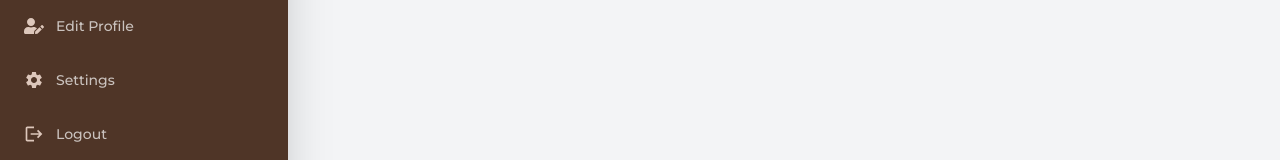
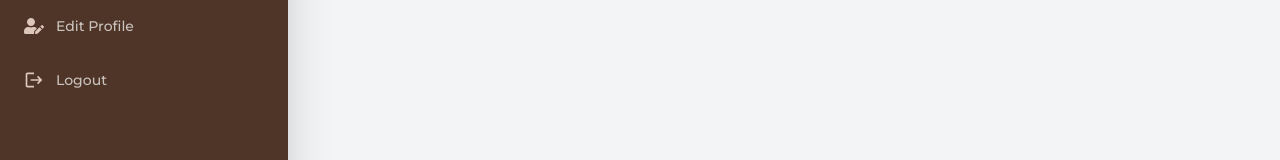
Before and after one commit to wahabsamii/Dwello-MERN-Stack-Real-Estate-Platform, a React (Create React App) app in the folder frontend/: page /user in a window 1280 px wide. Shown: the part 327-487 px from the top of the page. Built offline with nearby package versions, Linux system fonts and the light colour scheme.

Commit message:
Update Sidebar.jsx

```diff
--- a/frontend/src/pages/Users/Sidebar.jsx
+++ b/frontend/src/pages/Users/Sidebar.jsx
@@ -3,7 +3,6 @@ import { Link, useLocation } from "react-router-dom";
 
 import {
   MdDashboard,
-  MdSettings,
   MdLogout,
   MdMessage,
   MdMenu,
@@ -33,11 +32,6 @@ const links = [
     title: "Edit Profile",
     path: "/user/profile",
     icon: <FaUserEdit />,
-  },
-  {
-    title: "Settings",
-    path: "/user/settings",
-    icon: <MdSettings />,
   },
   {
     title: "Logout",
```
